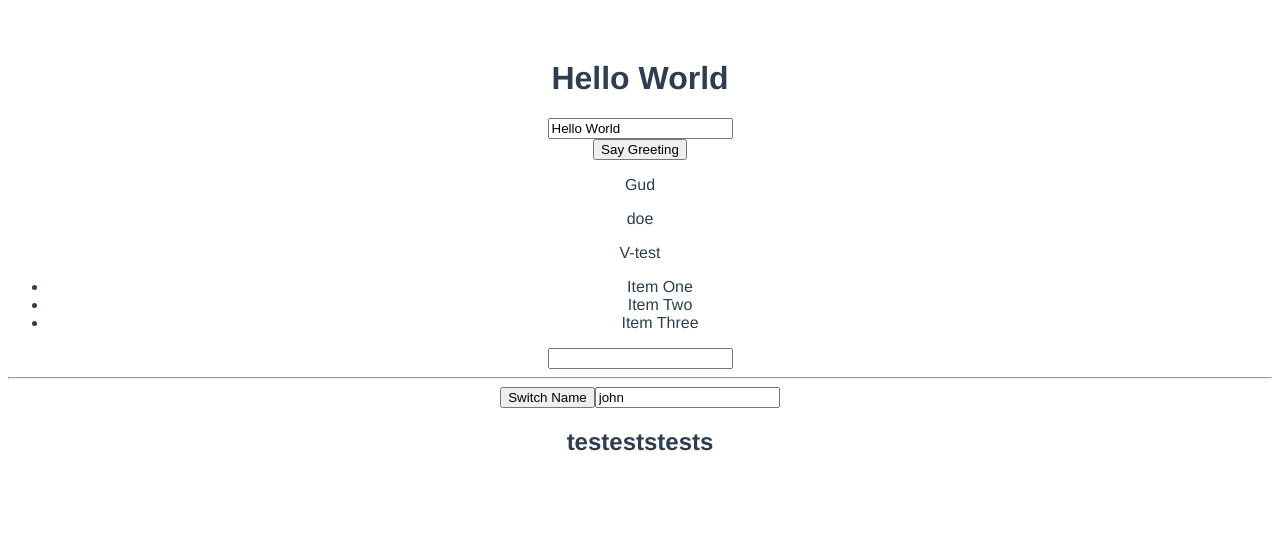
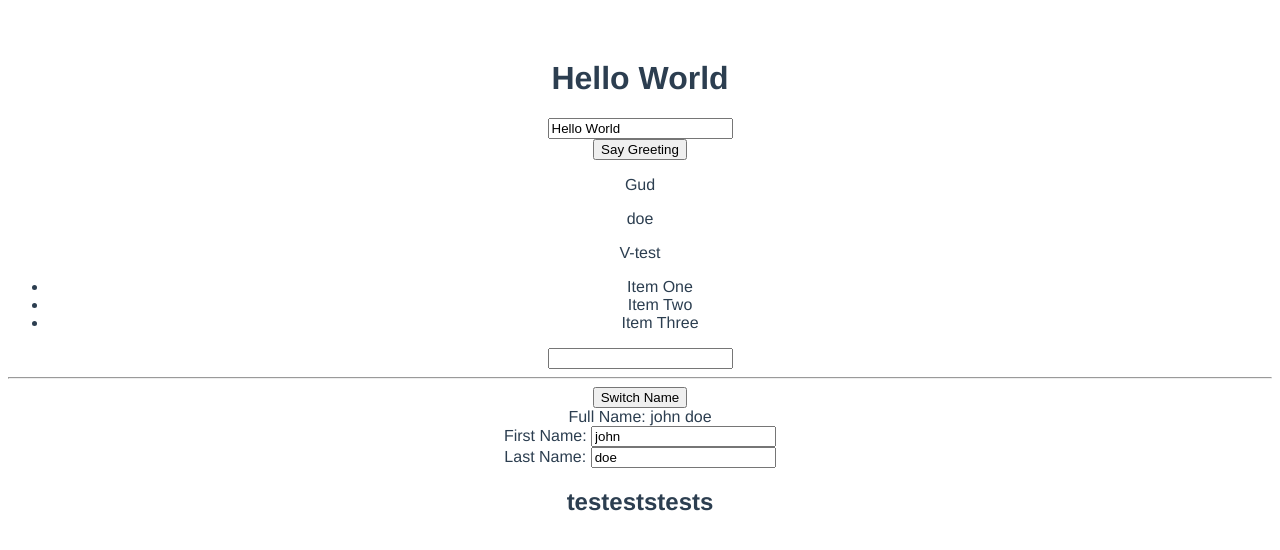
Before and after one commit to dctreborn/vue-practice, a Vue app: page / in a window 1280 px wide. Shown: the top 550 px of the page. Built offline with nearby package versions, Linux system fonts and the light colour scheme.

Commit message:
computed example and referencing

```diff
--- a/src/components/Test.vue
+++ b/src/components/Test.vue
@@ -22,9 +22,11 @@
 
         <hr/>
 
-        <button v-on:click="switchName()">Switch Name</button>
+        <button v-on:click="switchName()">Switch Name</button> <br>
 
-        <input type="text" v-model="user.first_name"/>
+        <label>Full Name: {{fullName}}</label> <br>
+        <label>First Name: </label><input type="text" v-model="user.first_name"/> <br>
+        <label>Last Name: </label><input type="text" v-model="user.last_name"/>
   </div>
 </template>
 
@@ -60,6 +62,11 @@
             switchName: function () {
                 this.showName = !this.showName;
             }
+        },
+        computed: {
+            fullName: function () {
+                return this.user.first_name + " " + this.user.last_name;
+            }
         }
     }
 </script>
```
